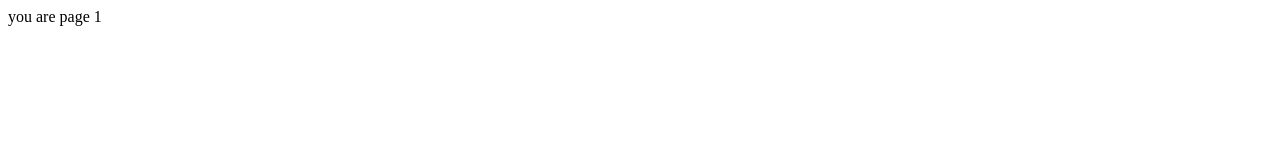
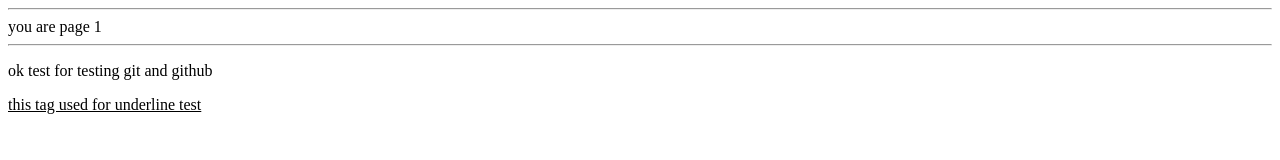
Before and after one commit to Mohammad188/1380, a plain HTML site: page page1.html in a window 1280 px wide. Drawn offline with Linux system fonts and the light colour scheme.

Commit message:
changed page1.html

```diff
--- a/page1.html
+++ b/page1.html
@@ -1,2 +1,13 @@
-<html><body>you are page 1
-</body></html>
+<html>
+	<head>
+		<link rel="stylesheet" href="css_page1.css">
+	</head>
+	<body>
+		<hr>
+		you are page 1
+		<hr>
+		<p>ok test for testing git and github</p>
+		<u>this tag used for underline test</u>
+
+	</body>
+</html>
```
